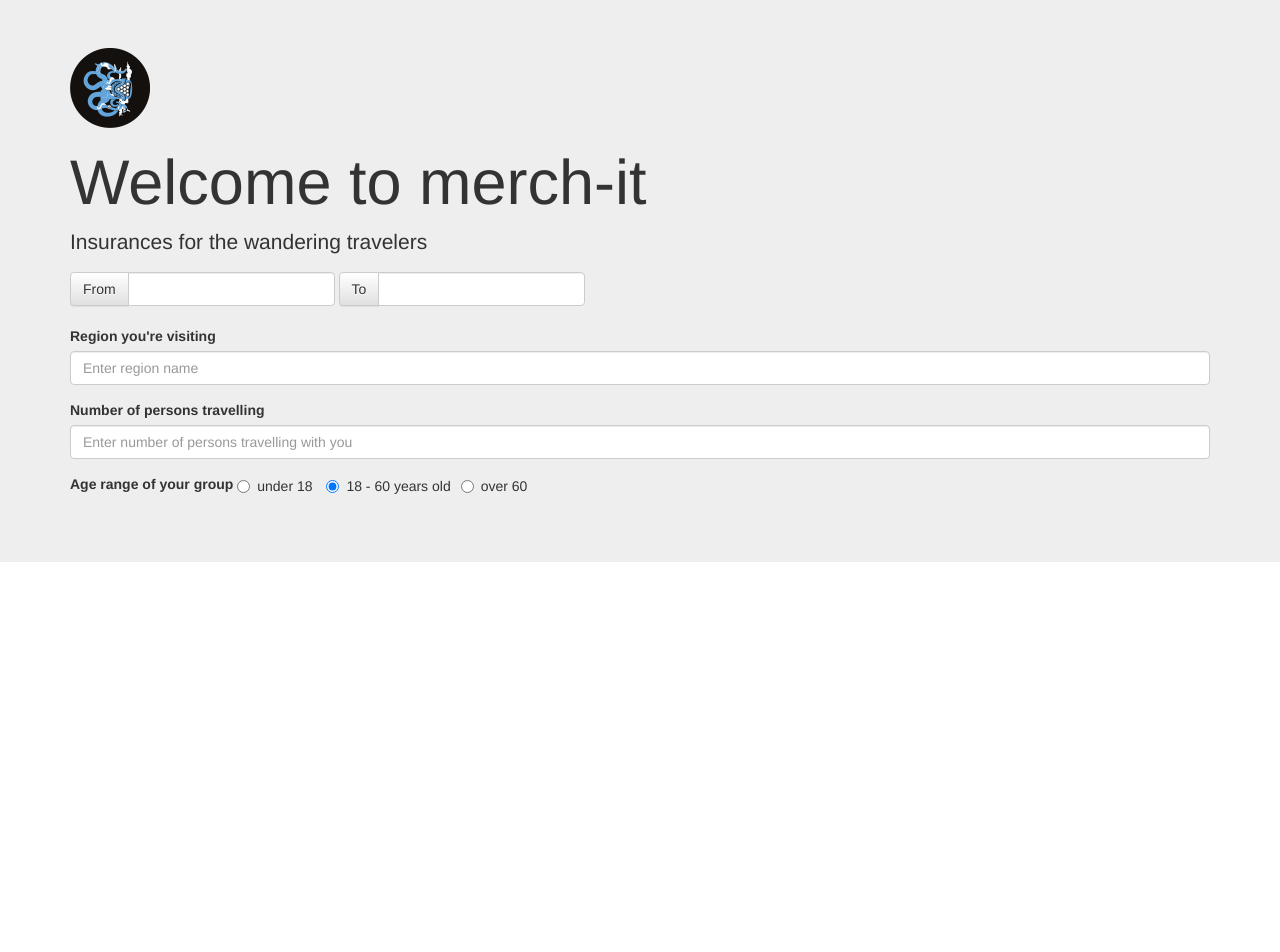
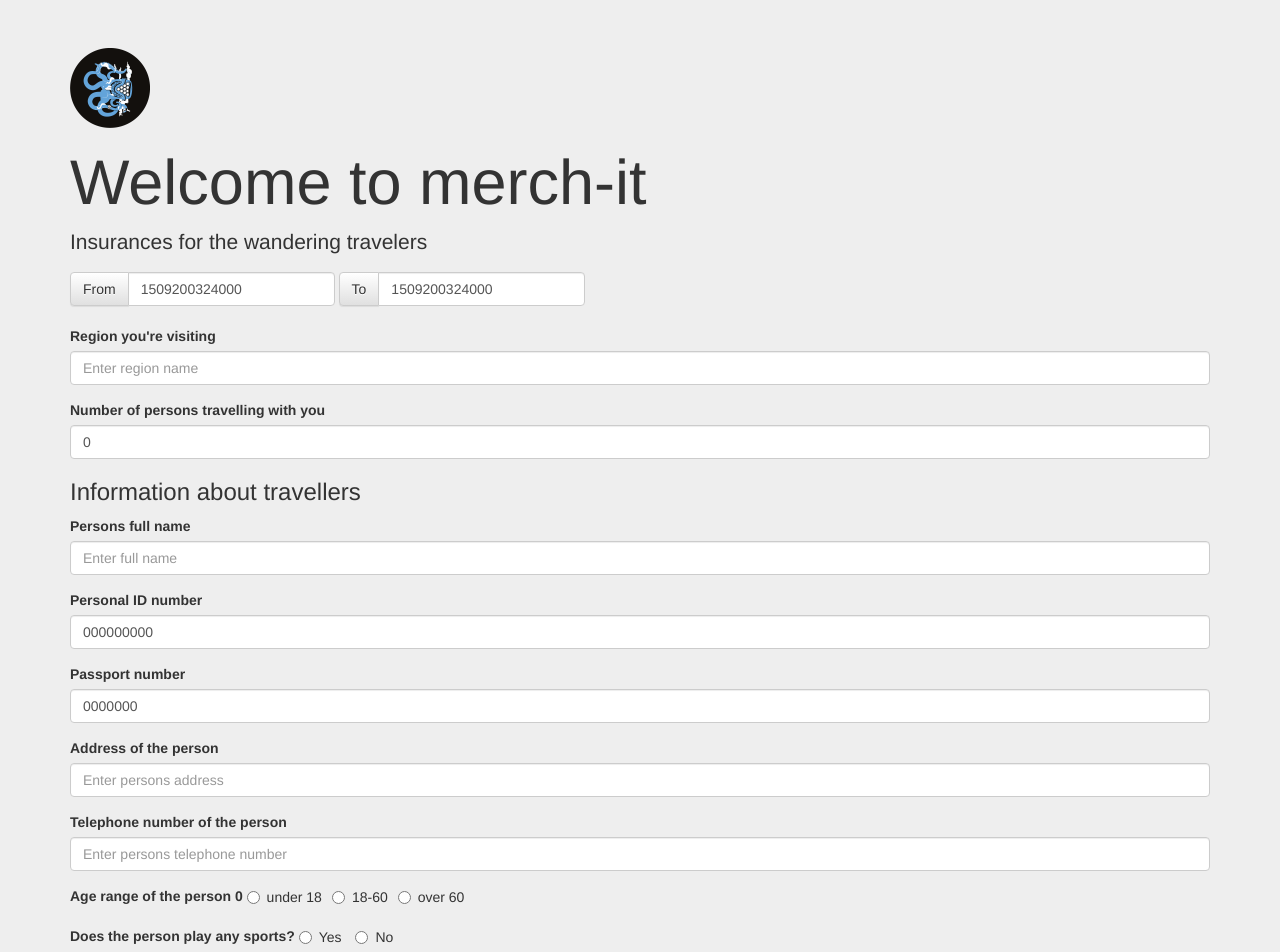
Before and after one commit to insurance-fraud/merch-it, a React (Create React App) app: page / in a window 1280 px wide. Shown: the top 952 px of the page. Before the commit the page ends 800 px from the top, so only its background shows below. Built offline with nearby package versions, Linux system fonts and the light colour scheme.

Commit message:
Create form for persons covered in the insurance

```diff
--- a/package.json
+++ b/package.json
@@ -6,6 +6,7 @@
     "bootstrap": "^3.3.7",
     "husky": "^0.14.3",
     "lint-staged": "^4.3.0",
+    "lodash": "^4.17.4",
     "prettier": "^1.7.4",
     "react": "^16.0.0",
     "react-bootstrap": "^0.31.5",
--- a/src/Components/InsuranceForm.js
+++ b/src/Components/InsuranceForm.js
@@ -1,69 +1,110 @@
 import React, { Component } from 'react';
-import { Form,
+import _ from 'lodash';
+import {
+  Form,
   FormGroup,
   FormControl,
-  ControlLabel,
-  Radio,
   InputGroup,
   Button
 } from 'react-bootstrap';
+
 import FieldGroup from './FieldGroup';
+import PersonForm from './PersonForm';
 
 class InsuranceForm extends Component {
+  constructor() {
+    super();
+
+    this.state = {
+      from: Date.now(),
+      to: Date.now(),
+      region: '',
+      totalNumberOfPersons: 1,
+      numberOfPersons: 0
+    };
+
+    this.handleNumberOfPersonsChange = this.handleNumberOfPersonsChange.bind(
+      this
+    );
+  }
+
+  handleNumberOfPersonsChange(event) {
+    let value = event.target.value;
+    let totalNumberOfPersons = 0;
+
+    if (value < 0 || value > 20) {
+      value = 0;
+    }
+
+    if (value === '') {
+      totalNumberOfPersons = 1;
+    } else {
+      totalNumberOfPersons = value + 1;
+    }
+
+    this.setState({
+      numberOfPersons: value,
+      totalNumberOfPersons: totalNumberOfPersons
+    });
+  }
+
   render() {
     return (
-      <form>
-
+      <div>
         <Form inline>
           <FormGroup>
             <InputGroup>
               <InputGroup.Button>
                 <Button>From</Button>
               </InputGroup.Button>
-              <FormControl type="text" />
+              <FormControl
+                type="text"
+                value={this.state.from}
+                onChange={event => this.setState({ from: event.target.value })}
+              />
             </InputGroup>
-          </FormGroup>
-          {' '}
+          </FormGroup>{' '}
           <FormGroup>
             <InputGroup>
               <InputGroup.Button>
                 <Button>To</Button>
               </InputGroup.Button>
-              <FormControl type="text" />
+              <FormControl
+                type="text"
+                value={this.state.from}
+                onChange={event => this.setState({ from: event.target.value })}
+              />
             </InputGroup>
           </FormGroup>
         </Form>
         <br />
 
+        <Form>
           <FieldGroup
             id="region"
             type="text"
             label="Region you're visiting"
             placeholder="Enter region name"
+            value={this.state.region}
+            onChange={event => this.setState({ region: event.target.value })}
           />
 
           <FieldGroup
             id="numberOfPersons"
             type="number"
-          label="Number of persons travelling"
+            label="Number of persons travelling with you"
             placeholder="Enter number of persons travelling with you"
+            value={this.state.numberOfPersons}
+            onChange={this.handleNumberOfPersonsChange}
           />
+        </Form>
 
-        <FormGroup>
-          <ControlLabel>Age range of your group</ControlLabel>{' '}
-          <Radio name="radioGroup" inline>
-            under 18
-          </Radio>
-          {' '}
-          <Radio name="radioGroup" inline checked>
-            18 - 60 years old
-          </Radio>
-          <Radio name="radioGroup" inline>
-            over 60
-          </Radio>
-        </FormGroup>
+        <h3>Information about travellers</h3>
 
-      </form>
+        {_.range(this.state.totalNumberOfPersons).map(key => (
+          <PersonForm key={key} personNumber={key} />
+        ))}
+      </div>
     );
   }
 }
--- /dev/null
+++ b/src/Components/PersonForm.js
@@ -0,0 +1,134 @@
+import React, { Component } from 'react';
+import { FormGroup, ControlLabel, Radio } from 'react-bootstrap';
+import FieldGroup from './FieldGroup';
+
+class PersonForm extends Component {
+  constructor() {
+    super();
+
+    this.state = {
+      ageRange: '',
+      fullName: '',
+      personalIDNumber: '000000000',
+      passportNumber: '0000000',
+      address: '',
+      telephoneNumber: ''
+    };
+  }
+
+  render() {
+    const ageRangeOptions = ['under 18', '18-60', 'over 60'];
+    const insuranceAmounts = [10000, 30000, 50000, 100000];
+
+    return (
+      <div>
+        <FieldGroup
+          id="fullName"
+          type="text"
+          label="Persons full name"
+          placeholder="Enter full name"
+          value={this.state.fullName}
+          onChange={event => this.setState({ fullName: event.target.value })}
+        />
+
+        <FieldGroup
+          id="personalIDNumber"
+          type="text"
+          label="Personal ID number"
+          placeholder="Enter personal ID number"
+          value={this.state.personalIDNumber}
+          onChange={event =>
+            this.setState({ personalIDNumber: event.target.value })}
+        />
+
+        <FieldGroup
+          id="passportNumber"
+          type="text"
+          label="Passport number"
+          placeholder="Enter passport number"
+          value={this.state.passportNumber}
+          onChange={event =>
+            this.setState({ passportNumber: event.target.value })}
+        />
+
+        <FieldGroup
+          id="address"
+          type="text"
+          label="Address of the person"
+          placeholder="Enter persons address"
+          value={this.state.address}
+          onChange={event => this.setState({ address: event.target.value })}
+        />
+
+        <FieldGroup
+          id="telephoneNumber"
+          type="text"
+          label="Telephone number of the person"
+          placeholder="Enter persons telephone number"
+          value={this.state.telephoneNumber}
+          onChange={event =>
+            this.setState({ telephoneNumber: event.target.value })}
+        />
+        <FormGroup>
+          <ControlLabel>
+            Age range of the person {this.props.personNumber}
+          </ControlLabel>{' '}
+          {ageRangeOptions.map(option => (
+            <Radio
+              key={option}
+              name={`ageRange${this.props.personNumber}`}
+              onChange={() => this.setState({ ageRange: option })}
+              inline
+            >
+              {option}
+            </Radio>
+          ))}
+        </FormGroup>
+
+        <FormGroup>
+          <ControlLabel>Does the person play any sports?</ControlLabel>{' '}
+          <Radio
+            name={`sport${this.props.personNumber}`}
+            onChange={() => this.setState({ showSport: true })}
+            inline
+          >
+            Yes
+          </Radio>{' '}
+          <Radio
+            name={`sport${this.props.personNumber}`}
+            onChange={() => this.setState({ showSport: false })}
+            inline
+          >
+            No
+          </Radio>
+          {this.state.showSport && (
+            <FieldGroup
+              id="sport"
+              type="text"
+              label="Sport that the person plays"
+              placeholder="Enter sport name"
+              value={this.state.sport}
+              onChange={event => this.setState({ sport: event.target.value })}
+            />
+          )}
+        </FormGroup>
+
+        <FormGroup>
+          <ControlLabel>Insurance amount</ControlLabel>{' '}
+          {insuranceAmounts.map(option => (
+            <Radio
+              key={option}
+              name={`insuranceAmount${this.props.personNumber}`}
+              onChange={() => this.setState({ insuranceAmount: option })}
+              inline
+            >
+              {option} €
+            </Radio>
+          ))}
+        </FormGroup>
+      </div>
+    );
+  }
+}
+
+export default PersonForm;
```
Also changed, not shown: src/Components/Person.js (deleted), 1 other file (tests, documents, lock files or other folders). Lines whose indentation alone changed are shown as unchanged.
